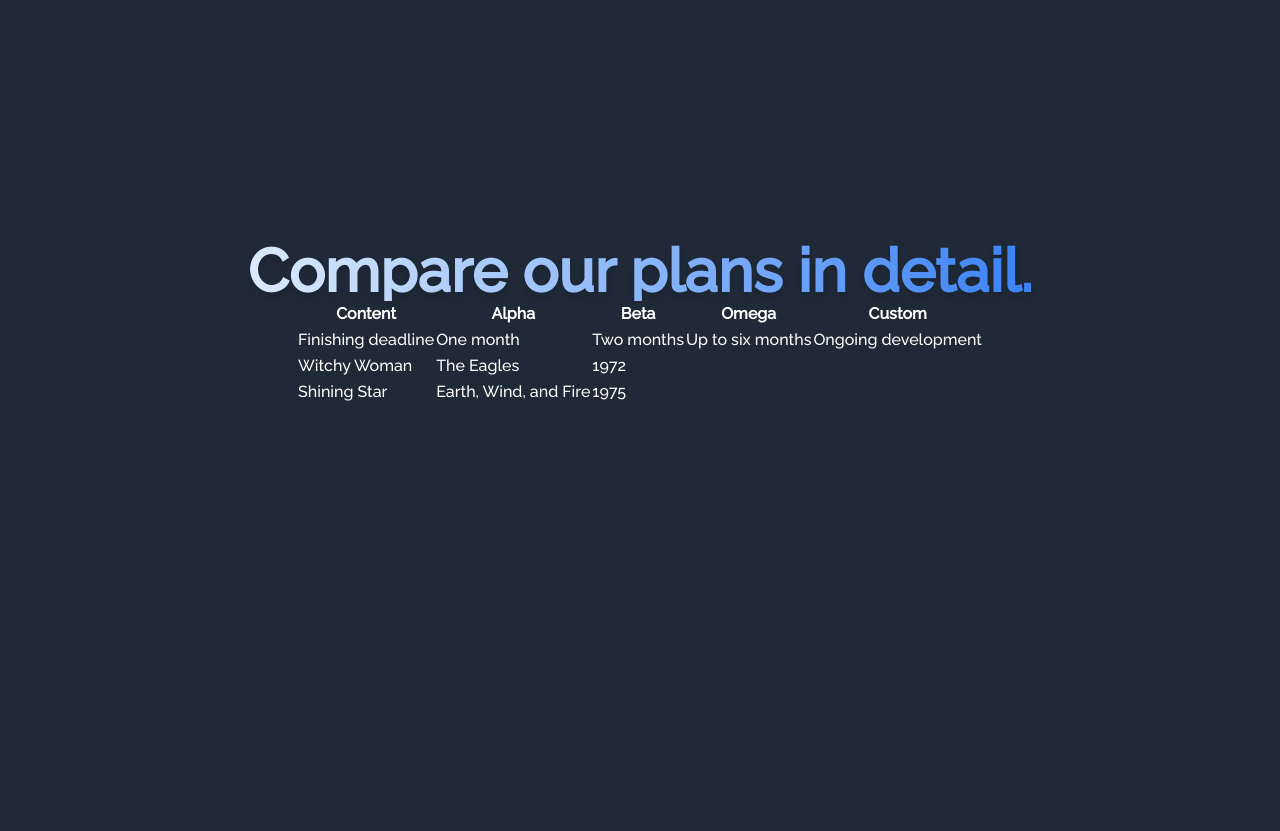
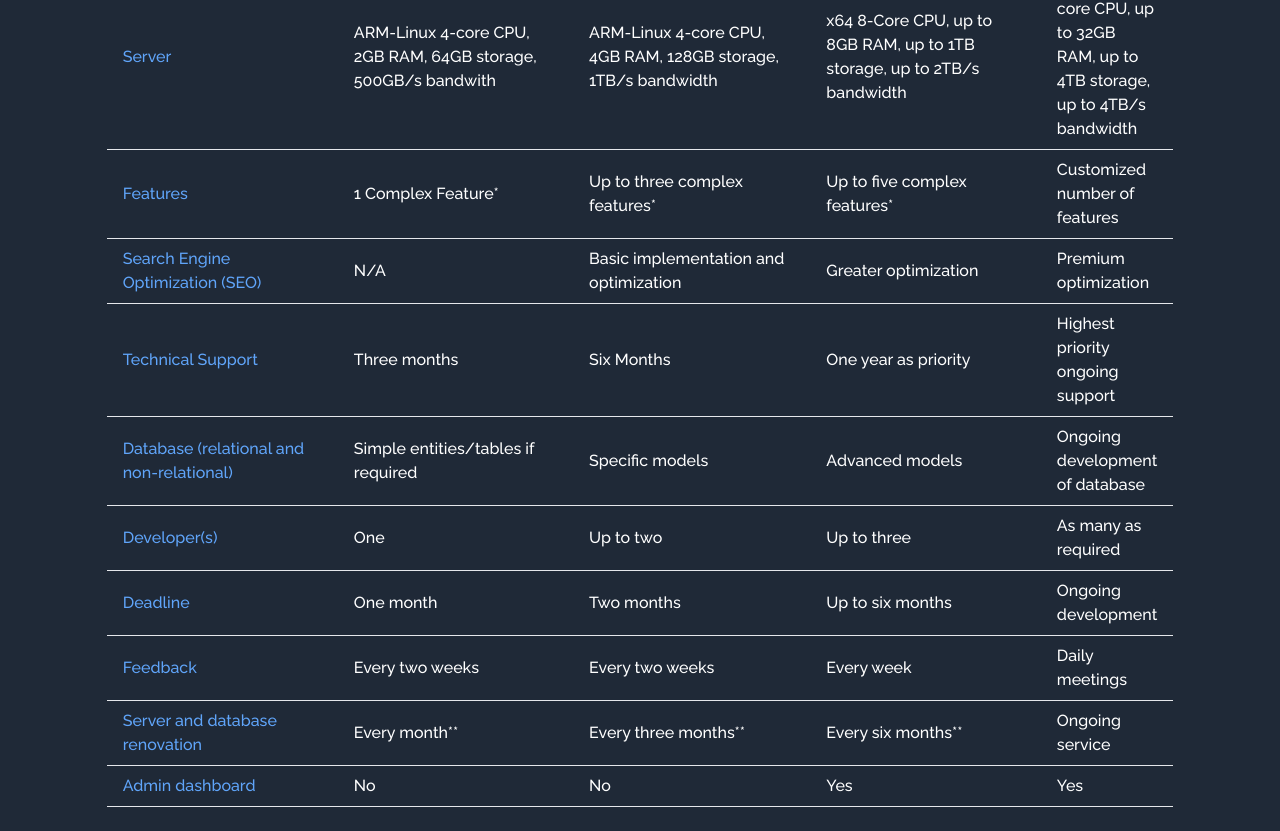
Before and after one commit to 06AlexS2/dev4hire, a Next.js app: page /pricing in a window 1280 px wide. Shown: the part 1185-2016 px from the top of the page. Built offline with nearby package versions, Linux system fonts and the light colour scheme.

Commit message:
added the plans table

```diff
--- a/app/pricing/PlanCards.tsx
+++ b/app/pricing/PlanCards.tsx
@@ -91,7 +91,7 @@ const PlanCards: React.FC = () => {
             data-aos-duration="1500"
           >
             <div className="p-4 flex-4">
-              <h1 className="text-xl font-bold text-blue-500">{plan.name}</h1>
+              <h1 className="text-xl font-extrabold text-blue-500">{plan.name}</h1>
               <ul className="mt-4">
                 {plan.features.map((feature) => (
                   <li
@@ -106,7 +106,7 @@ const PlanCards: React.FC = () => {
               </ul>
               <h2
                 id="price-tag"
-                className="text-2xl text-center mt-2 font-black text-blue-500 mb-[-10px]"
+                className="text-3xl font-extrabold text-center mt-20 text-white"
               >
                 {plan.price}
               </h2>
--- a/app/pricing/PlanTables.tsx
+++ b/app/pricing/PlanTables.tsx
@@ -1,32 +1,125 @@
 const PlanTables: React.FC = () => {
   return (
-    <table className="hidden md:block table-auto">
+    <table className=" w-5/6 mt-4 table-auto">
       <thead>
-        <tr className="text-white">
-          <th>Content</th>
-          <th>Alpha</th>
-          <th>Beta</th>
-          <th>Omega</th>
-          <th>Custom</th>
+        <tr className="border-b">
+          <th className="text-white font-extrabold text-2xl w-1/5 py-2 px-4">
+            Plan Benefits
+          </th>
+          <th className="text-white font-extrabold text-2xl w-1/5 py-2 px-4">
+            Alpha
+          </th>
+          <th className="text-white font-extrabold text-2xl w-1/5 py-2 px-4">
+            Beta
+          </th>
+          <th className="text-white font-extrabold text-2xl w-1/5 py-2 px-4">
+            Omega
+          </th>
+          <th className="text-white font-extrabold text-2xl w-1/5 py-2 px-4">
+            Custom
+          </th>
         </tr>
       </thead>
       <tbody>
-        <tr className="text-white">
-          <td>Finishing deadline</td>
-          <td>One month</td>
-          <td>Two months</td>
-          <td>Up to six months</td>
-          <td>Ongoing development</td>
+        <tr className="border-b">
+          <td className="w-1/4 py-2 px-4 text-blue-400">Server</td>
+          <td className="text-white w-1/4 py-2 px-4">
+            ARM-Linux 4-core CPU, 2GB RAM, 64GB storage, 500GB/s bandwith
+          </td>
+          <td className="text-white w-1/4 py-2 px-4">
+            ARM-Linux 4-core CPU, 4GB RAM, 128GB storage, 1TB/s bandwidth
+          </td>
+          <td className="text-white w-1/4 py-2 px-4">
+            x64 8-Core CPU, up to 8GB RAM, up to 1TB storage, up to 2TB/s
+            bandwidth
+          </td>
+          <td className="text-white w-1/4 py-2 px-4">
+            x64 up to 16-core CPU, up to 32GB RAM, up to 4TB storage, up to
+            4TB/s bandwidth
+          </td>
         </tr>
-        <tr className="text-white">
-          <td>Witchy Woman</td>
-          <td>The Eagles</td>
-          <td>1972</td>
+        <tr className="border-b">
+          <td className="w-1/5 py-2 px-4 text-blue-400">Features</td>
+          <td className="text-white w-1/5 py-2 px-4">1 Complex Feature*</td>
+          <td className="text-white w-1/5 py-2 px-4">
+            Up to three complex features*
+          </td>
+          <td className="text-white w-1/5 py-2 px-4">
+            Up to five complex features*
+          </td>
+          <td className="text-white w-1/5 py-2 px-4">
+            Customized number of features
+          </td>
         </tr>
-        <tr className="text-white">
-          <td>Shining Star</td>
-          <td>Earth, Wind, and Fire</td>
-          <td>1975</td>
+        <tr className="border-b">
+          <td className="text-blue-400 w-1/5 py-2 px-4">
+            Search Engine Optimization (SEO)
+          </td>
+          <td className="text-white w-1/5 py-2 px-4">N/A</td>
+          <td className="text-white w-1/5 py-2 px-4">
+            Basic implementation and optimization
+          </td>
+          <td className="text-white w-1/5 py-2 px-4">Greater optimization</td>
+          <td className="text-white w-1/5 py-2 px-4">Premium optimization</td>
+        </tr>
+        <tr className="border-b">
+          <td className="text-blue-400 w-1/5 py-2 px-4">Technical Support</td>
+          <td className="text-white w-1/5 py-2 px-4">Three months</td>
+          <td className="text-white w-1/5 py-2 px-4">Six Months</td>
+          <td className="text-white w-1/5 py-2 px-4">One year as priority</td>
+          <td className="text-white w-1/5 py-2 px-4">
+            Highest priority ongoing support
+          </td>
+        </tr>
+        <tr className="border-b">
+          <td className="text-blue-400 w-1/5 py-2 px-4">
+            Database (relational and non-relational)
+          </td>
+          <td className="text-white w-1/5 py-2 px-4">
+            Simple entities/tables if required
+          </td>
+          <td className="text-white w-1/5 py-2 px-4">Specific models</td>
+          <td className="text-white w-1/5 py-2 px-4">Advanced models</td>
+          <td className="text-white w-1/5 py-2 px-4">
+            Ongoing development of database
+          </td>
+        </tr>
+        <tr className="border-b">
+          <td className="text-blue-400 w-1/5 py-2 px-4">Developer(s)</td>
+          <td className="text-white w-1/5 py-2 px-4">One</td>
+          <td className="text-white w-1/5 py-2 px-4">Up to two</td>
+          <td className="text-white w-1/5 py-2 px-4">Up to three</td>
+          <td className="text-white w-1/5 py-2 px-4">As many as required</td>
+        </tr>
+        <tr className="border-b">
+          <td className="text-blue-400 w-1/5 py-2 px-4">Deadline</td>
+          <td className="text-white w-1/5 py-2 px-4">One month</td>
+          <td className="text-white w-1/5 py-2 px-4">Two months</td>
+          <td className="text-white w-1/5 py-2 px-4">Up to six months</td>
+          <td className="text-white w-1/5 py-2 px-4">Ongoing development</td>
+        </tr>
+        <tr className="border-b">
+          <td className="text-blue-400 w-1/5 py-2 px-4">Feedback</td>
+          <td className="text-white w-1/5 py-2 px-4">Every two weeks</td>
+          <td className="text-white w-1/5 py-2 px-4">Every two weeks</td>
+          <td className="text-white w-1/5 py-2 px-4">Every week</td>
+          <td className="text-white w-1/5 py-2 px-4">Daily meetings</td>
+        </tr>
+        <tr className="border-b">
+          <td className="text-blue-400 w-1/5 py-2 px-4">
+            Server and database renovation
+          </td>
+          <td className="text-white w-1/5 py-2 px-4">Every month**</td>
+          <td className="text-white w-1/5 py-2 px-4">Every three months**</td>
+          <td className="text-white w-1/5 py-2 px-4">Every six months**</td>
+          <td className="text-white w-1/5 py-2 px-4">Ongoing service</td>
+        </tr>
+        <tr className="border-b">
+          <td className="text-blue-400 w-1/5 py-2 px-4">Admin dashboard</td>
+          <td className="text-white w-1/5 py-2 px-4">No</td>
+          <td className="text-white w-1/5 py-2 px-4">No</td>
+          <td className="text-white w-1/5 py-2 px-4">Yes</td>
+          <td className="text-white w-1/5 py-2 px-4">Yes</td>
         </tr>
       </tbody>
     </table>
--- a/app/pricing/PricingContent.tsx
+++ b/app/pricing/PricingContent.tsx
@@ -17,13 +17,13 @@ const PricingContent: React.FC = () => {
         <h1
           data-aos="zoom-in-up"
           data-aos-duration="1500"
-          className="sm:mt-[50px] md:mt-[140px] mb-[25px] text-6xl text-center font-extrabold text-transparent bg-clip-text bg-gradient-to-r from-blue-100 to-blue-500 drop-shadow-md hover:drop-shadow-xl"
+          className="sm:mt-[50px] md:mt-[140px] mb-[25px] text-4xl md:text-6xl text-center font-extrabold text-transparent bg-clip-text bg-gradient-to-r from-blue-100 to-blue-500 drop-shadow-md hover:drop-shadow-xl"
         >
           Find the perfect developer. Find the perfect price.
         </h1>
         <PlanCards />
       </div>
-      <div className="flex flex-col mt-20 md:mt-0 justify-center items-center w-[100vw] h-[1440px]">
+      <div className="hidden md:flex flex-col mt-20 md:mt-0 justify-center items-center w-[100vw] h-[1440px]">
         <h1
           data-aos="zoom-in-up"
           data-aos-duration="1500"
```
